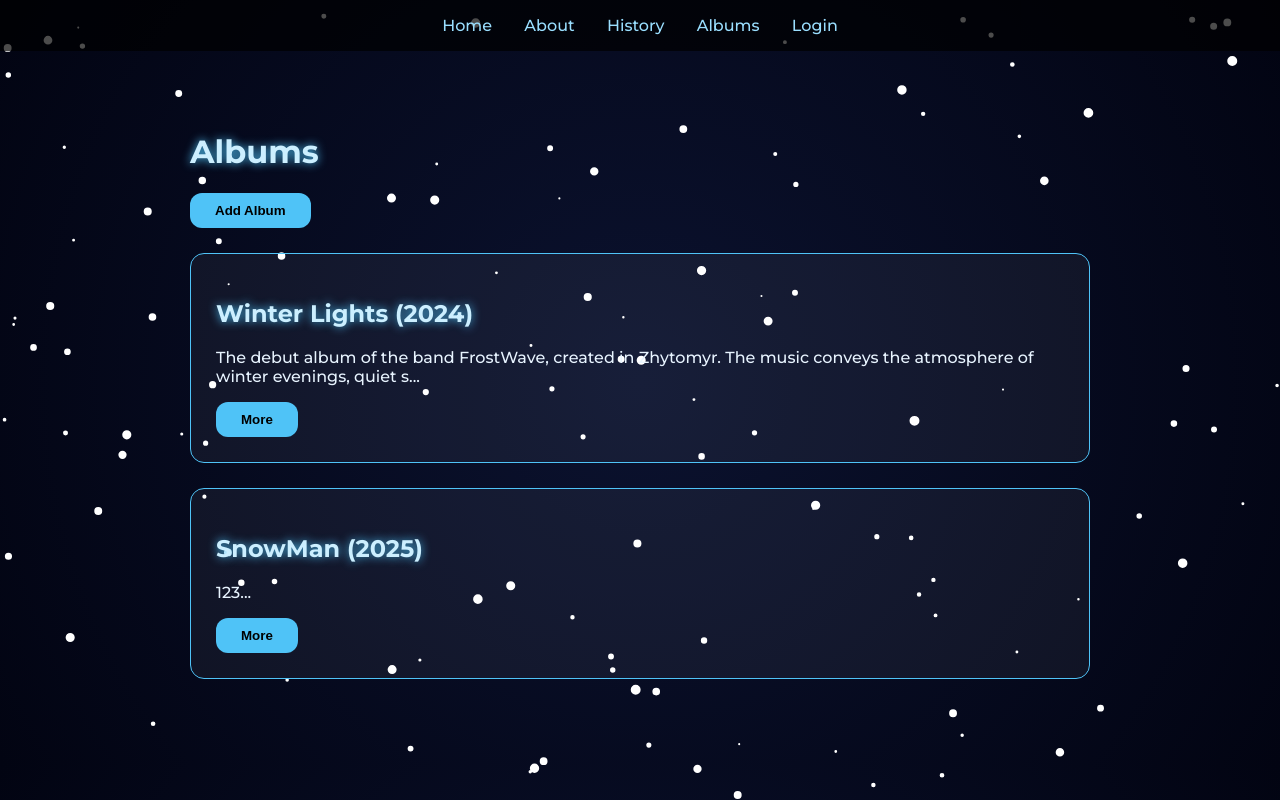
After one commit to vtk251zhdo/LABS_PYTHON, a Flask app: page /albums in a window 1280 px wide. The commit adds this page. Run offline with Flask 3, Linux system fonts and the light colour scheme; data comes from the database, SQL or seed files in the repository; both versions use the stored data as it was after the commit.

Commit message:
Push project(pages, route pages, snow particles, login)

```diff
--- a/app.py
+++ b/app.py
@@ -2,28 +2,38 @@ from flask import Flask, render_template, redirect, url_for, request
 from flask_login import LoginManager, login_user, logout_user, login_required
 from models import db, User, Album
 
-
 app = Flask(__name__)
-app.config['SECRET_KEY'] = 'NewYear2026Secret!'
-
-app.config['SQLALCHEMY_DATABASE_URI'] = 'sqlite:///frostwave.db'
+app.config["SECRET_KEY"] = "frostwave_secret"
+app.config["SQLALCHEMY_DATABASE_URI"] = "sqlite:///frostwave.db"
+app.config["SQLALCHEMY_TRACK_MODIFICATIONS"] = False
 
 db.init_app(app)
 
 login_manager = LoginManager()
+login_manager.login_view = "login"
 login_manager.init_app(app)
-login_manager.login_view = 'login'
 
 @login_manager.user_loader
 def load_user(user_id):
-    return User.query.get(int(user_id))
+    return db.session.get(User, int(user_id))
 
-@app.before_first_request
-def create_tables():
+with app.app_context():
     db.create_all()
     if not User.query.first():
         admin = User(username="admin", password="1234")
         db.session.add(admin)
+        db.session.commit()
+    if not Album.query.first():
+        demo_album = Album(
+            title="Winter Lights",
+            year="2024",
+            description=(
+                "The debut album of the band FrostWave, created in Zhytomyr."
+                "The music conveys the atmosphere of winter evenings, "
+                ""
+            )
+        )
+        db.session.add(demo_album)
         db.session.commit()
 
 @app.route("/")
@@ -41,3 +51,64 @@ def history():
 @app.route("/albums")
 def albums():
     return render_template("albums.html", albums=Album.query.all())
+
+@app.route("/album/<int:album_id>")
+def album(album_id):
+    return render_template(
+        "album.html",
+        album=Album.query.get_or_404(album_id)
+    )
+
+@app.route("/album/add", methods=["GET", "POST"])
+@login_required
+def add_album():
+    if request.method == "POST":
+        album = Album(
+            title=request.form["title"],
+            year=request.form["year"],
+            description=request.form["description"]
+        )
+        db.session.add(album)
+        db.session.commit()
+        return redirect(url_for("albums"))
+    return render_template("edit_album.html", album=None)
+
+@app.route("/album/edit/<int:album_id>", methods=["GET", "POST"])
+@login_required
+def edit_album(album_id):
+    album = Album.query.get_or_404(album_id)
+    if request.method == "POST":
+        album.title = request.form["title"]
+        album.year = request.form["year"]
+        album.description = request.form["description"]
+        db.session.commit()
+        return redirect(url_for("albums"))
+    return render_template("edit_album.html", album=album)
+
+@app.route("/album/delete/<int:album_id>")
+@login_required
+def delete_album(album_id):
+    db.session.delete(Album.query.get_or_404(album_id))
+    db.session.commit()
+    return redirect(url_for("albums"))
+
+@app.route("/login", methods=["GET", "POST"])
+def login():
+    if request.method == "POST":
+        user = User.query.filter_by(
+            username=request.form["username"],
+            password=request.form["password"]
+        ).first()
+        if user:
+            login_user(user)
+            return redirect(url_for("albums"))
+    return render_template("login.html")
+
+@app.route("/logout")
+@login_required
+def logout():
+    logout_user()
+    return redirect(url_for("index"))
+
+if __name__ == "__main__":
+    app.run(debug=True)
--- /dev/null
+++ b/static/css/style.css
@@ -0,0 +1,103 @@
+@import url('https://fonts.googleapis.com/css2?family=Montserrat:wght@300;500;700&display=swap');
+
+body {
+    margin: 0;
+    font-family: 'Montserrat', sans-serif;
+    background: radial-gradient(circle, #0b122f, #020412);
+    color: #e8f4ff;
+}
+
+nav {
+    background: rgba(0,0,0,0.7);
+    padding: 16px;
+    text-align: center;
+}
+
+nav a {
+    color: #9adfff;
+    margin: 0 14px;
+    text-decoration: none;
+    font-weight: 500;
+    text-decoration: none;
+
+}
+
+a{
+    color: #000000;
+    text-decoration: none;
+}
+
+.container {
+    max-width: 900px;
+    margin: auto;
+    padding: 60px 20px;
+    animation: fadeIn 1s ease-in;
+}
+
+h1, h2 {
+    color: #ccefff;
+    text-shadow: 0 0 10px #4fc3f7;
+}
+
+
+.album {
+    background: rgba(255,255,255,0.05);
+    border: 1px solid #4fc3f7;
+    border-radius: 14px;
+    padding: 25px;
+    margin: 25px 0;
+}
+
+form{
+    display: flex;
+    flex-direction: column;
+    align-items: center;
+    justify-content: center;
+    height: 70vh;
+}
+
+input, textarea {
+    width: 300px;
+    padding: 10px;
+    margin-bottom: 12px;
+    border-radius: 8px;
+    border: none;
+    font-family: 'Montserrat';
+}
+
+button {
+    background: #4fc3f7;
+    color: #001;
+    padding: 10px 25px;
+    border: none;
+    border-radius: 12px;
+    font-weight: 600;
+    cursor: pointer;
+    transition: all 0.3s ease;
+}
+
+button:hover {
+    background: #39b0f3;
+    box-shadow: 2px 2px 5px #0288d1;
+}
+
+canvas {
+    position: fixed;
+    top: 0;
+    left: 0;
+    width: 100%;
+    height: 100%;
+    pointer-events: none;
+    z-index: 0;
+}
+
+nav, .container {
+    position: relative;
+    z-index: 2;
+}
+
+
+@keyframes fadeIn {
+    from {opacity: 0; transform: translateY(25px);}
+    to {opacity: 1;}
+}
--- /dev/null
+++ b/static/js/snow.js
@@ -0,0 +1,48 @@
+document.addEventListener("DOMContentLoaded", () => {
+    const canvas = document.getElementById("snow");
+    if (!canvas) return;
+
+    const ctx = canvas.getContext("2d");
+
+    function resize() {
+        canvas.width = window.innerWidth;
+        canvas.height = window.innerHeight;
+    }
+
+    resize();
+    window.addEventListener("resize", resize);
+
+    const snowflakes = [];
+
+    for (let i = 0; i < 120; i++) {
+        snowflakes.push({
+            x: Math.random() * canvas.width,
+            y: Math.random() * canvas.height,
+            r: Math.random() * 4 + 1,
+            d: Math.random() + 1
+        });
+    }
+
+    function drawSnow() {
+        ctx.clearRect(0, 0, canvas.width, canvas.height);
+        ctx.fillStyle = "white";
+        ctx.beginPath();
+
+        snowflakes.forEach(f => {
+            ctx.moveTo(f.x, f.y);
+            ctx.arc(f.x, f.y, f.r, 0, Math.PI * 2);
+        });
+
+        ctx.fill();
+
+        snowflakes.forEach(f => {
+            f.y += f.d;
+            if (f.y > canvas.height) {
+                f.y = 0;
+                f.x = Math.random() * canvas.width;
+            }
+        });
+    }
+
+    setInterval(drawSnow, 30);
+});
--- /dev/null
+++ b/templates/albums.html
@@ -0,0 +1,14 @@
+{% extends "base.html" %}
+{% block content %}
+<h1>Albums</h1>
+
+<button><a href="/album/add">Add Album</a></button>
+
+{% for album in albums %}
+<div class="album">
+    <h2>{{ album.title }} ({{ album.year }})</h2>
+    <p>{{ album.description[:120] }}...</p>
+    <button><a href="/album/{{ album.id }}">More</a></button>
+</div>
+{% endfor %}
+{% endblock %}
--- a/templates/base.html
+++ b/templates/base.html
@@ -3,8 +3,11 @@
 <head>
     <meta charset="UTF-8">
     <title>FrostWave</title>
+    <link rel="stylesheet" href="{{ url_for('static', filename='css/style.css') }}">
 </head>
 <body>
+
+<canvas id="snow"></canvas>
 
 <nav>
     <a href="/">Home</a>
@@ -15,8 +18,9 @@
 </nav>
 
 <div class="container">
-
+    {% block content %}{% endblock %}
 </div>
 
+<script src="{{ url_for('static', filename='js/snow.js') }}"></script>
 </body>
 </html>
```
Also changed, not shown: models.py (+5 -5 lines), templates/about.html (added, +10 -0 lines), templates/album.html (added, +13 -0 lines), templates/edit_album.html (added, +13 -0 lines), templates/history.html (added, +12 -0 lines), templates/index.html (+8 -10 lines), templates/login.html (added, +10 -0 lines), instance/frostwave.db (added).
